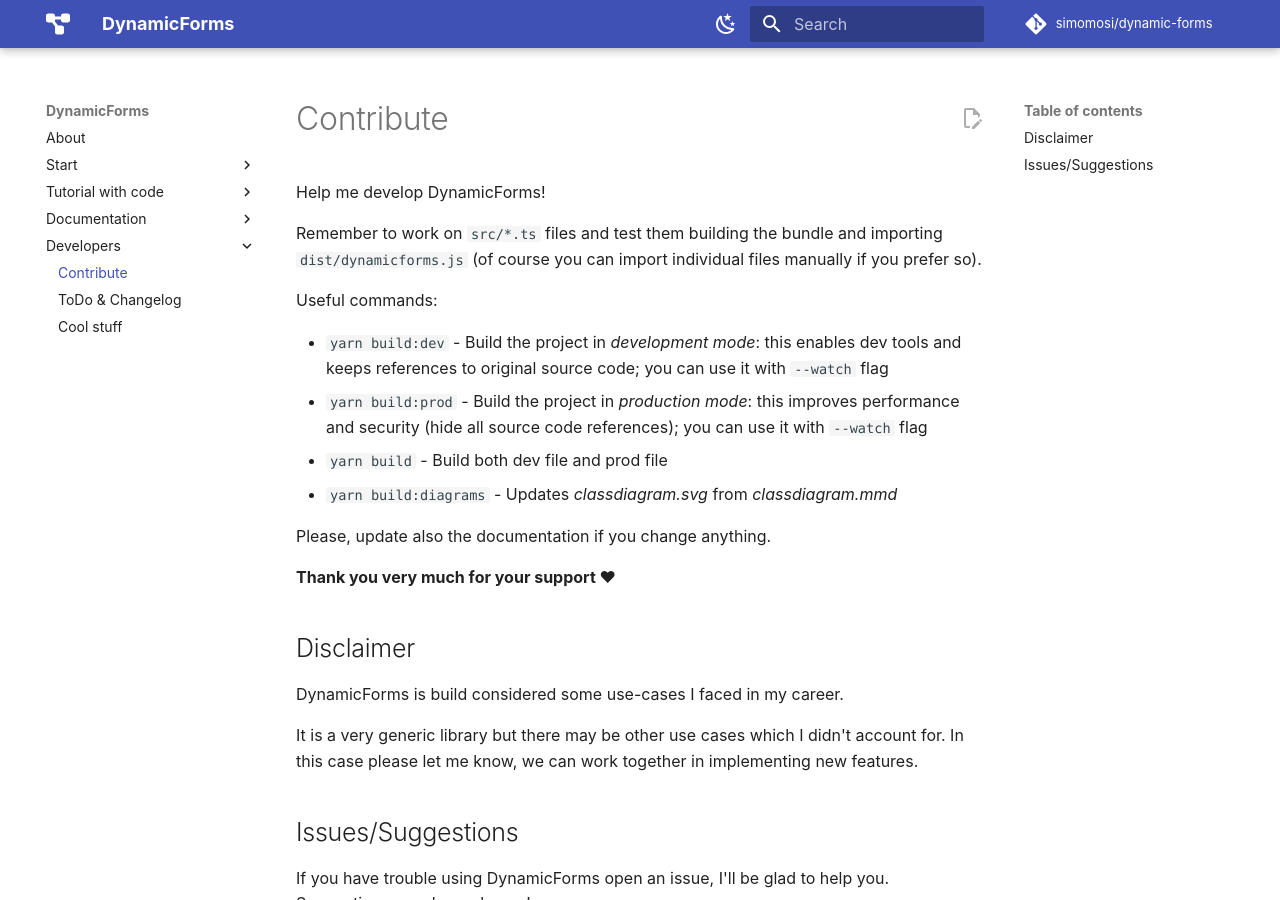
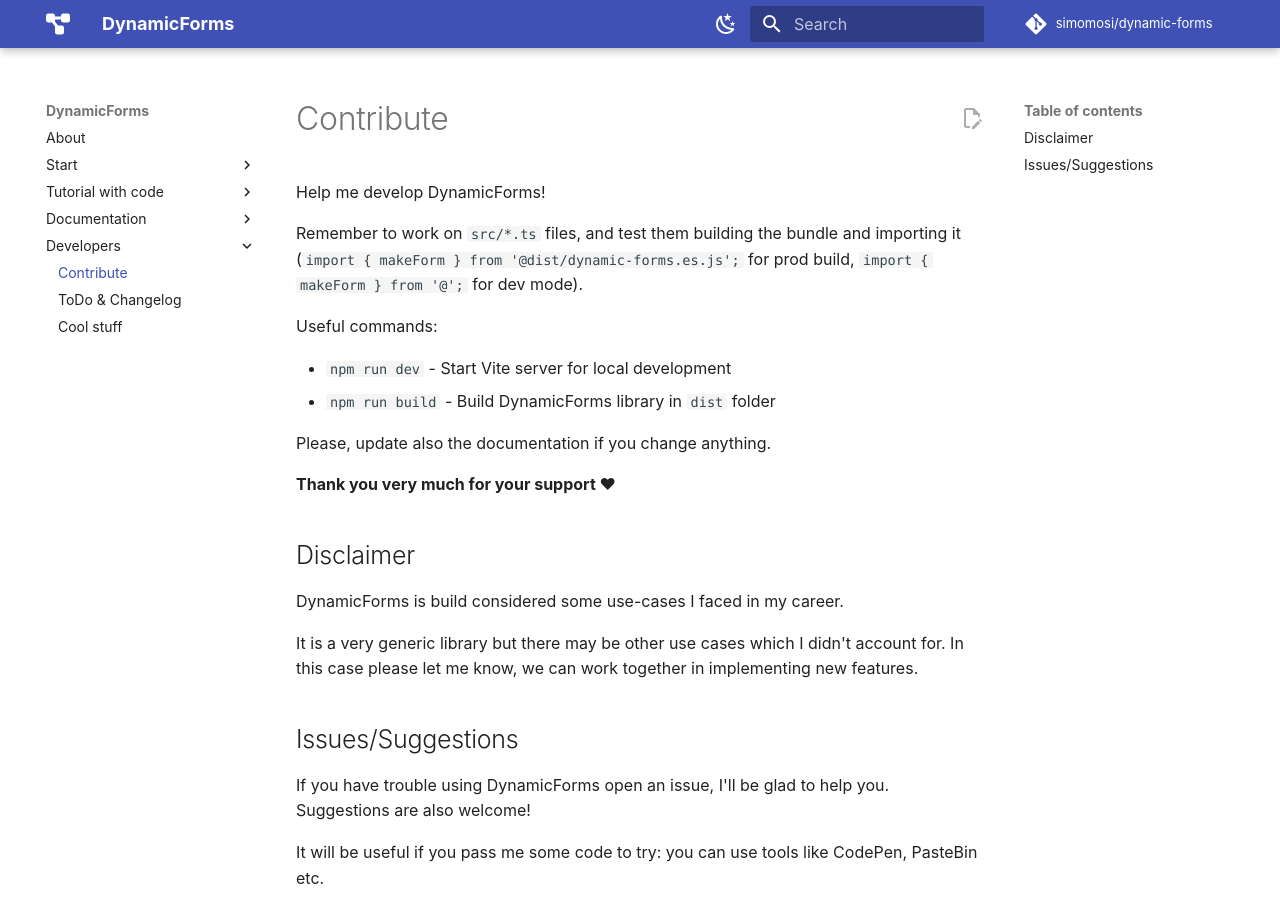
Before and after one commit to simomosi/dynamic-forms, an MkDocs documentation site: the page built from docs/dev/contribute.md, in a window 1280 px wide and 900 px high. Built offline with MkDocs 1.6.1 and Material for MkDocs 9.7.7, drawn with Linux system fonts in a browser that asks for light colours; comment, search, counter and statistics services are not loaded.

Commit message:
Remove yarn references

```diff
--- a/docs/dev/contribute.md
+++ b/docs/dev/contribute.md
@@ -1,14 +1,12 @@
 # Contribute
 Help me develop DynamicForms!
 
-Remember to work on `src/*.ts` files and test them building the bundle and importing `dist/dynamicforms.js` (of course you can import individual files manually if you prefer so).
+Remember to work on `src/*.ts` files, and test them building the bundle and importing it (`import { makeForm } from '@dist/dynamic-forms.es.js';` for prod build, `import { makeForm } from '@';` for dev mode).
 
 Useful commands:
 
-- `yarn build:dev` - Build the project in *development mode*: this enables dev tools and keeps references to original source code; you can use it with `--watch` flag
-- `yarn build:prod` - Build the project in *production mode*: this improves performance and security (hide all source code references); you can use it with `--watch` flag
-- `yarn build` - Build both dev file and prod file
-- `yarn build:diagrams` - Updates *classdiagram.svg* from *classdiagram.mmd* <!-- TODO remove if gh-deploy succeeds -->
+- `npm run dev` - Start Vite server for local development
+- `npm run build` - Build DynamicForms library in `dist` folder
 
 Please, update also the documentation if you change anything.
 
```
